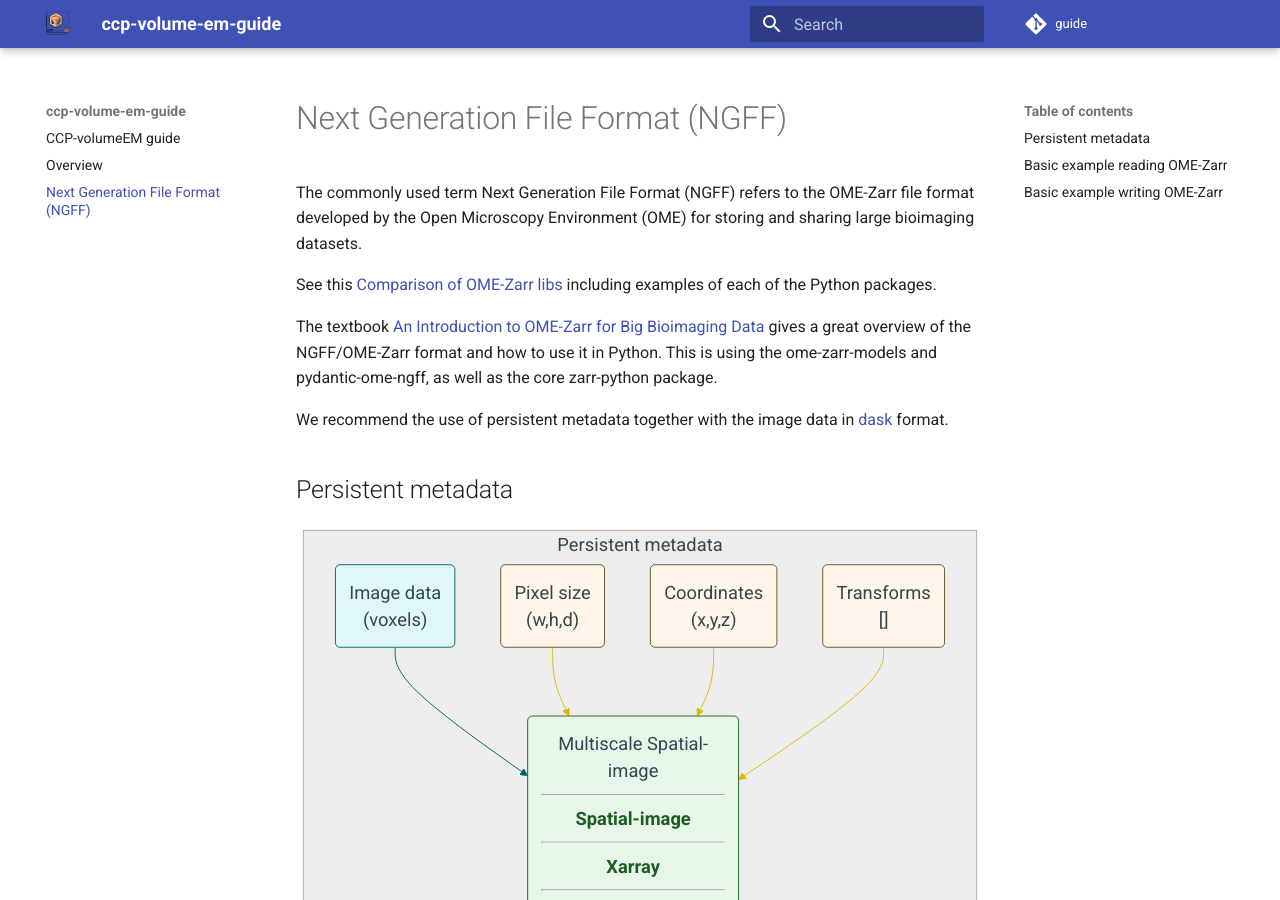
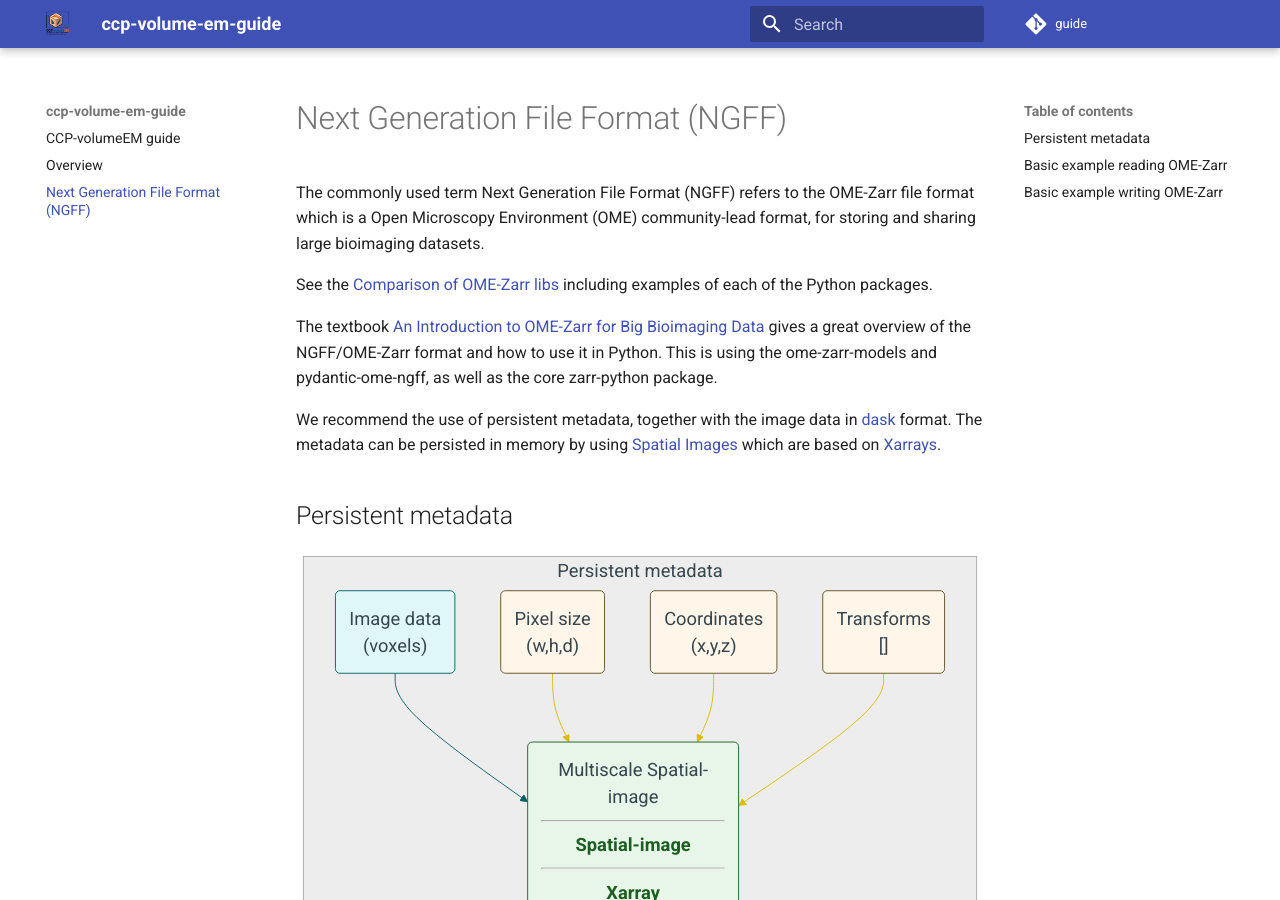
Before and after one commit to ccp-volume-em/guide, an MkDocs documentation site: the page built from docs/ngff.md, in a window 1280 px wide and 900 px high. Built offline with MkDocs 1.6.1 and Material for MkDocs 9.7.7, drawn with Linux system fonts in a browser that asks for light colours; comment, search, counter and statistics services are not loaded.

Commit message:
Update ngff.md

```diff
--- a/docs/ngff.md
+++ b/docs/ngff.md
@@ -1,13 +1,16 @@
 # Next Generation File Format (NGFF)
 
-The commonly used term Next Generation File Format (NGFF) refers to the OME-Zarr file format developed by the Open Microscopy Environment (OME) for storing and sharing large bioimaging datasets.
+The commonly used term Next Generation File Format (NGFF) refers to the OME-Zarr file format
+which is a Open Microscopy Environment (OME) community-lead format, for storing and sharing large bioimaging datasets.
 
-See this [Comparison of OME-Zarr libs](https://github.com/ome/ome-zarr-py/issues/407) including examples of each of the Python packages.
+See the [Comparison of OME-Zarr libs](https://github.com/ome/ome-zarr-py/issues/407) including examples of each of the Python packages.
 
 The textbook [An Introduction to OME-Zarr for Big Bioimaging Data](https://ome-zarr-book.readthedocs.io/) gives a great overview of the NGFF/OME-Zarr format and how to use it in Python.
 This is using the ome-zarr-models and pydantic-ome-ngff, as well as the core zarr-python package.
 
-We recommend the use of persistent metadata together with the image data in [dask](https://docs.dask.org/) format.
+We recommend the use of persistent metadata, together with the image data in [dask](https://docs.dask.org/) format.
+The metadata can be persisted in memory by using [Spatial Images](https://github.com/spatial-image/spatial-image)
+which are based on [Xarrays](https://docs.xarray.dev/).
 
 ## Persistent metadata
 
```
